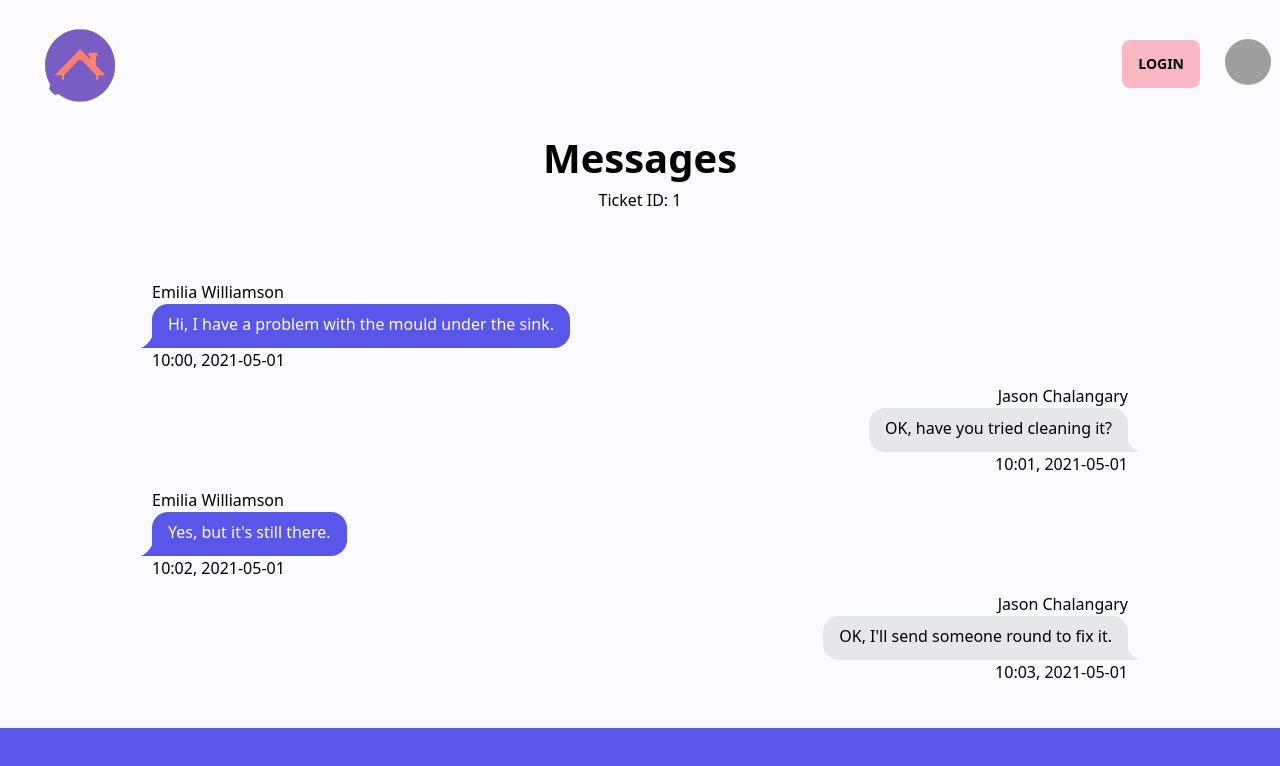
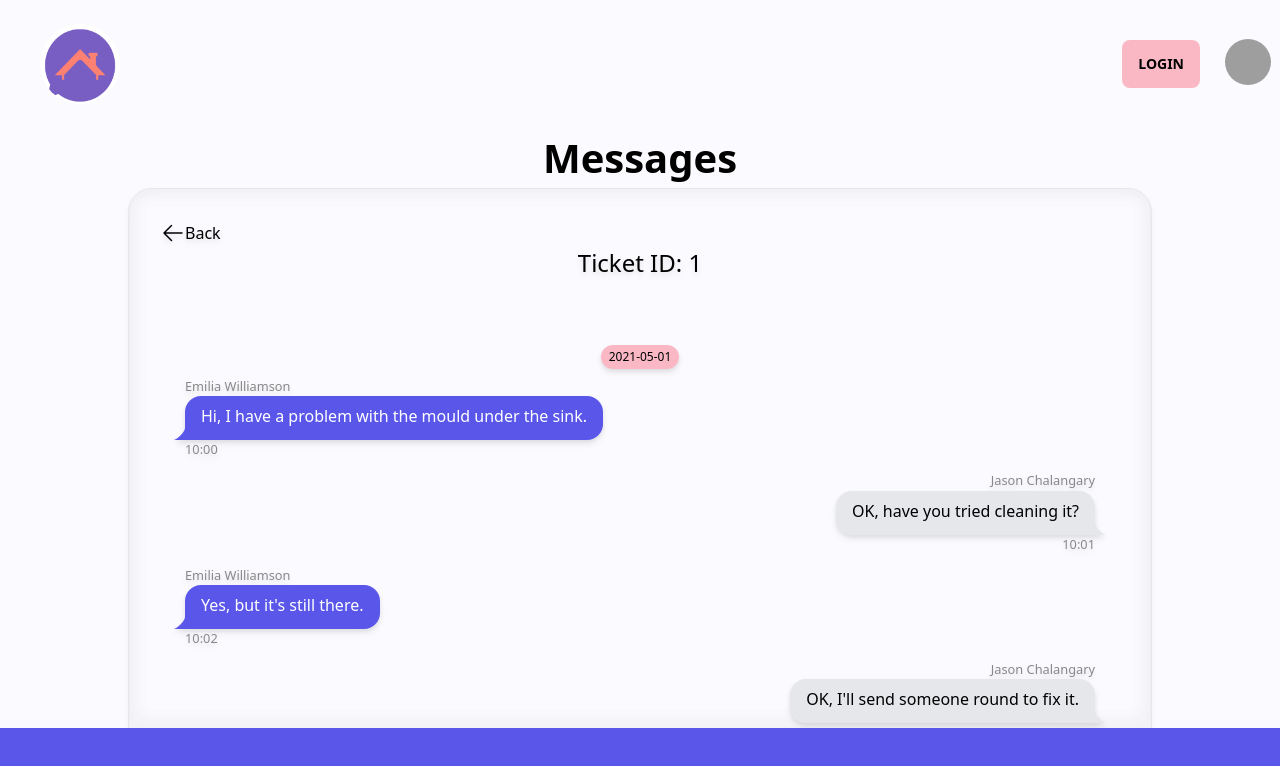
Before and after one commit to SchoolOfCode/bc13_final-project_front-end-git-gud, a Next.js app in the folder letchat/: page /jobboard/1 in a window 1280 px wide. Shown: the top 766 px of the page. Built offline with nearby package versions, Linux system fonts and the light colour scheme; grey boxes are pictures that could not be loaded.

Commit message:
time bug fix and styling

```diff
--- a/letchat/components/Messages/index.tsx
+++ b/letchat/components/Messages/index.tsx
@@ -1,6 +1,7 @@
 import { useRouter } from "next/router";
 import messageData from "../../data/messageData";
 import { ChangeEvent, ChangeEventHandler, useState } from "react";
+import Link from "next/link";
 import { v4 as uuidv4 } from "uuid";
 
 export default function Messages() {
@@ -34,8 +35,13 @@ export default function Messages() {
       (today.getMonth() + 1) +
       "-" +
       today.getDate();
-    const time =
-      today.getHours() + ":" + today.getMinutes() + ":" + today.getSeconds();
+
+    let minutes = today.getMinutes().toString();
+    if (minutes.length < 2) {
+      minutes = "0" + today.getMinutes();
+    }
+
+    const time = today.getHours() + ":" + minutes + ":" + today.getSeconds();
 
     // create new message object
     const newMessage = {
@@ -60,42 +66,82 @@ export default function Messages() {
 
   // render messages
   return (
-    <div className="w-4/5 mx-auto h-full">
+    <div className="p-8 w-4/5 mx-auto h-full backdrop-blur-md rounded-3xl drop-shadow-md border">
+      <a href="/jobboard">
+        <span className="flex flex-row">
+          <svg
+            xmlns="http://www.w3.org/2000/svg"
+            fill="none"
+            viewBox="0 0 24 24"
+            stroke-width="1.5"
+            stroke="currentColor"
+            className="w-6 h-6 hover:text-light-primary"
+          >
+            <path
+              stroke-linecap="round"
+              stroke-linejoin="round"
+              d="M10.5 19.5L3 12m0 0l7.5-7.5M3 12h18"
+            />
+          </svg>{" "}
+          <p className="hover:text-light-primary">Back</p>
+        </span>
+      </a>
       <h2 className="mb-10 text-center text-black">Ticket ID: {id}</h2>
       {/* Map over messages array, rendering each msg based on role */}
       <div className="flex flex-col gap-1 overflow-y-scroll h-[60vh] p-6">
         {conversation.map((message, index) => {
           // if message role is tenant, render chat bubble for tenant
-          console.log(conversation[index].user, message.user);
           if (message.role === "tenant") {
             return (
+              <>
+                {index === 0 ||
+                conversation[index - 1].date !== message.date ? (
+                  <span className="flex justify-center">
+                    <p className="px-2 py-1 rounded-full text-center text-xs bg-light-secondary w-fit">
+                      {message.date}
+                    </p>
+                  </span>
+                ) : null}
                 <div className="chat chat-start flex flex-col" key={message.id}>
-
+                  {index === 0 ||
+                  conversation[index - 1].user !== message.user ? (
                     <p className="msg-info">{message.user}</p>
-
+                  ) : null}
                   <div className="chat-bubble bg-light-primary text-white">
                     {message.message}
                   </div>
-                <p className="msg-info">
-                  {message.time}, {message.date}
-                </p>
+                  <p className="msg-info">{message.time.slice(0, 5)}</p>
                 </div>
+              </>
             );
             // if message role is landlord, render chat bubble for landlord
           } else {
             return (
+              <>
+                {index === 0 ||
+                conversation[index - 1].date !== message.date ? (
+                  <span className="flex justify-center">
+                    <p className="px-2 py-1 rounded-full text-center text-xs bg-light-secondary w-fit">
+                      {message.date}
+                    </p>
+                  </span>
+                ) : null}
+
                 <div className="chat chat-end flex flex-col" key={message.id}>
+                  {index === 0 ||
+                  conversation[index - 1].user !== message.user ? (
                     <p className="msg-info">{message.user}</p>
+                  ) : null}
+
                   <div
                     className="chat-bubble bg-gray-200
                text-black"
                   >
                     {message.message}
                   </div>
-                <p className="msg-info">
-                  {message.time}, {message.date}
-                </p>
+                  <p className="msg-info">{message.time.slice(0, 5)}</p>
                 </div>
+              </>
             );
           }
         })}
--- a/letchat/pages/jobboard/index.tsx
+++ b/letchat/pages/jobboard/index.tsx
@@ -3,6 +3,7 @@ import { Inter } from "@next/font/google";
 import Ticket from "../../components/Ticket";
 import Content from "../../components/Content";
 import NavigationPoint from "../../components/NavigationPoint";
+import Tabs from "../../components/Tabs";
 const inter = Inter({ subsets: ["latin"] });
 
 export default function JobBoard() {
@@ -18,7 +19,7 @@ export default function JobBoard() {
         <Content
           title="Job Board"
           navigation={<NavigationPoint />}
-          central={<Ticket />}
+          central={<Tabs />}
         />
       </main>
     </>
--- a/letchat/styles/globals.css
+++ b/letchat/styles/globals.css
@@ -81,7 +81,7 @@
   box-sizing: border-box;
   padding: 0;
   margin: 0;
-  color: black
+  color: black;
 }
 
 html,
@@ -110,6 +110,17 @@ h1 {
   font-weight: 700;
 }
 
+h2 {
+  font-size: 1.5rem;
+  font-weight: 500;
+}
+
+.msg-info {
+  font-size: 0.8rem;
+  font-weight: 400;
+  color: #888888;
+}
+
 @media (prefers-color-scheme: dark) {
   html {
     color-scheme: dark;
```
Lines whose indentation alone changed are shown as unchanged.
